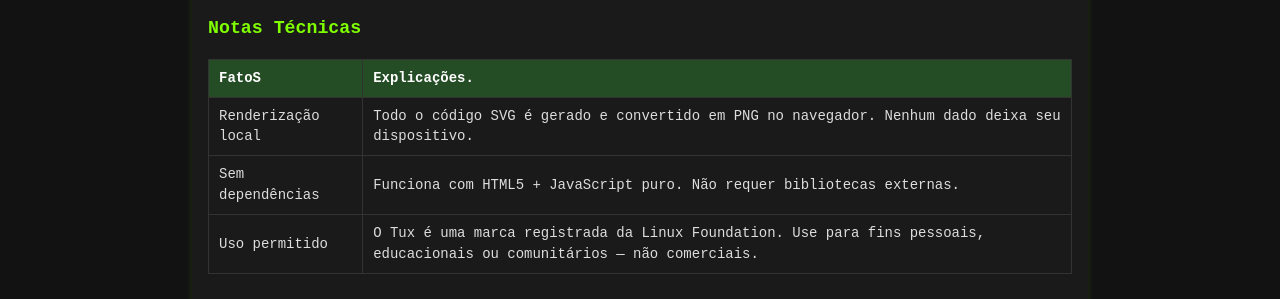
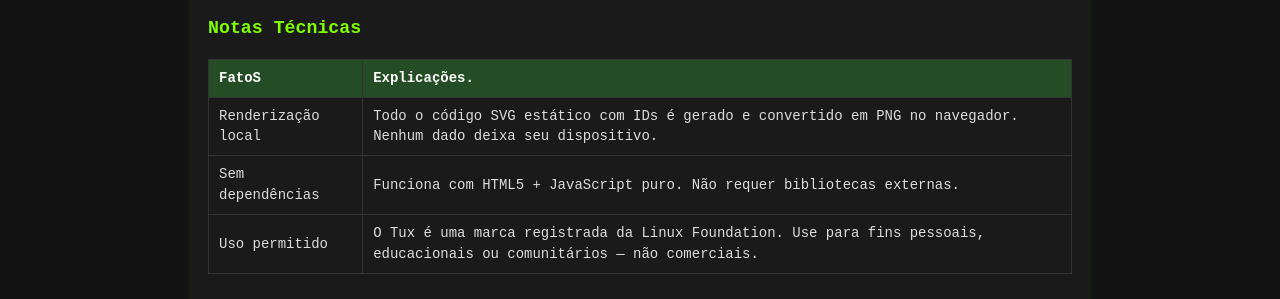
Before and after one commit to Piolinux/piolinux-site, a Jekyll site: the page built from _pages/_tools/gerador-de-tux-icone-tecnico-personalizavel-em-png.md, in a window 1280 px wide. Shown: the part 653-952 px from the top of the page. Built offline with Jekyll 4.4.1, drawn with Linux system fonts in a browser that asks for light colours.

Commit message:
Update gerador-de-tux-icone-tecnico-personalizavel-em-png.md

```diff
--- a/_pages/_tools/gerador-de-tux-icone-tecnico-personalizavel-em-png.md
+++ b/_pages/_tools/gerador-de-tux-icone-tecnico-personalizavel-em-png.md
@@ -56,7 +56,7 @@ permalink: /ferramentas/gerador-logotipo-tux/
   <tbody>
     <tr>
       <td data-label="Fato">Renderização local</td>
-      <td data-label="Explicação">Todo o código SVG é gerado e convertido em PNG no navegador. Nenhum dado deixa seu dispositivo.</td>
+      <td data-label="Explicação">Todo o código SVG estático com IDs é gerado e convertido em PNG no navegador. Nenhum dado deixa seu dispositivo.</td>
     </tr>
     <tr>
       <td data-label="Fato">Sem dependências</td>
```
